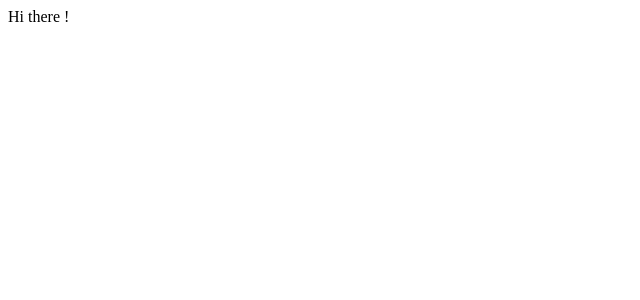
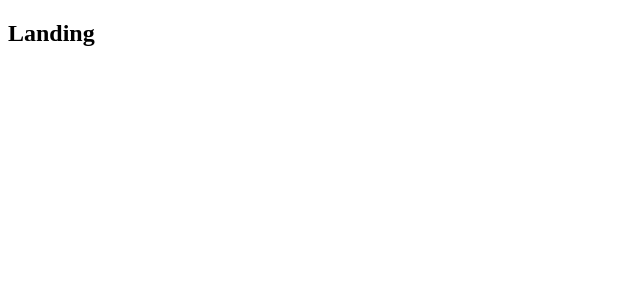
Before and after one commit to soongding87/All4market, a React (Create React App) app in the folder client/: page / in a window 1280 px wide. Shown: the top 300 px of the page, without its empty margins (0-640 px from the left). Built offline with nearby package versions, Linux system fonts and the light colour scheme.

Commit message:
create react-router in App.js

```diff
--- a/client/src/components/App.js
+++ b/client/src/components/App.js
@@ -1,11 +1,21 @@
 import React from 'react';
+import { BrowserRouter, Route } from 'react-router-dom';
+
+const Header = () => <h2>Header </h2>;
+const DashBoard = () => <h2>Dashboard </h2>;
+const SurveyNew = () => <h2>surveyNEw </h2>;
+const Landing = () => <h2>Landing </h2>;
 
 const App = () => {
   return (
     <div>
-      Hi there !
+      <BrowserRouter>
+        <div>
+          <Route path="/" component={Landing} />
+        </div>
+      </BrowserRouter>
     </div>
-  )
+  );
 };
 
 export default App;
--- a/client/src/reducers/index.js
+++ b/client/src/reducers/index.js
@@ -3,5 +3,4 @@
 
 export default combineReducers ({
     auth: authReducer
-
 });
```
